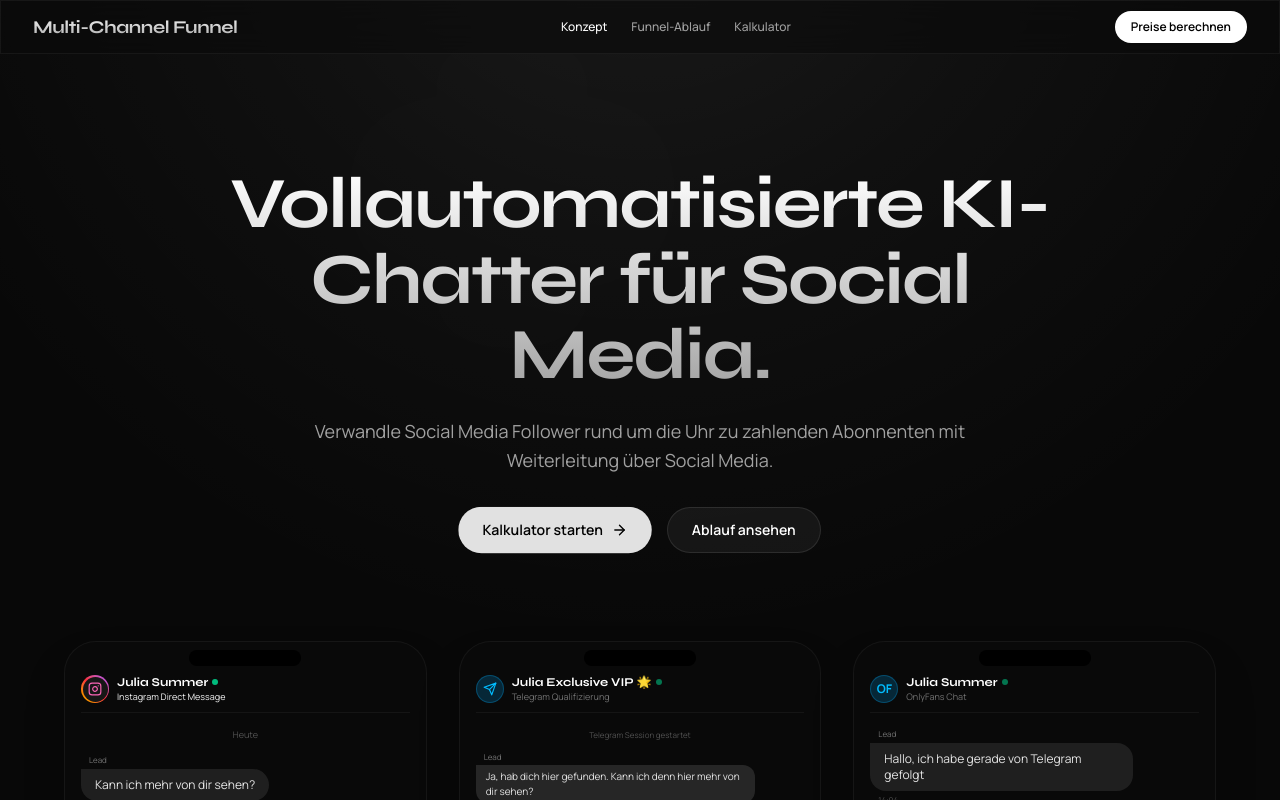
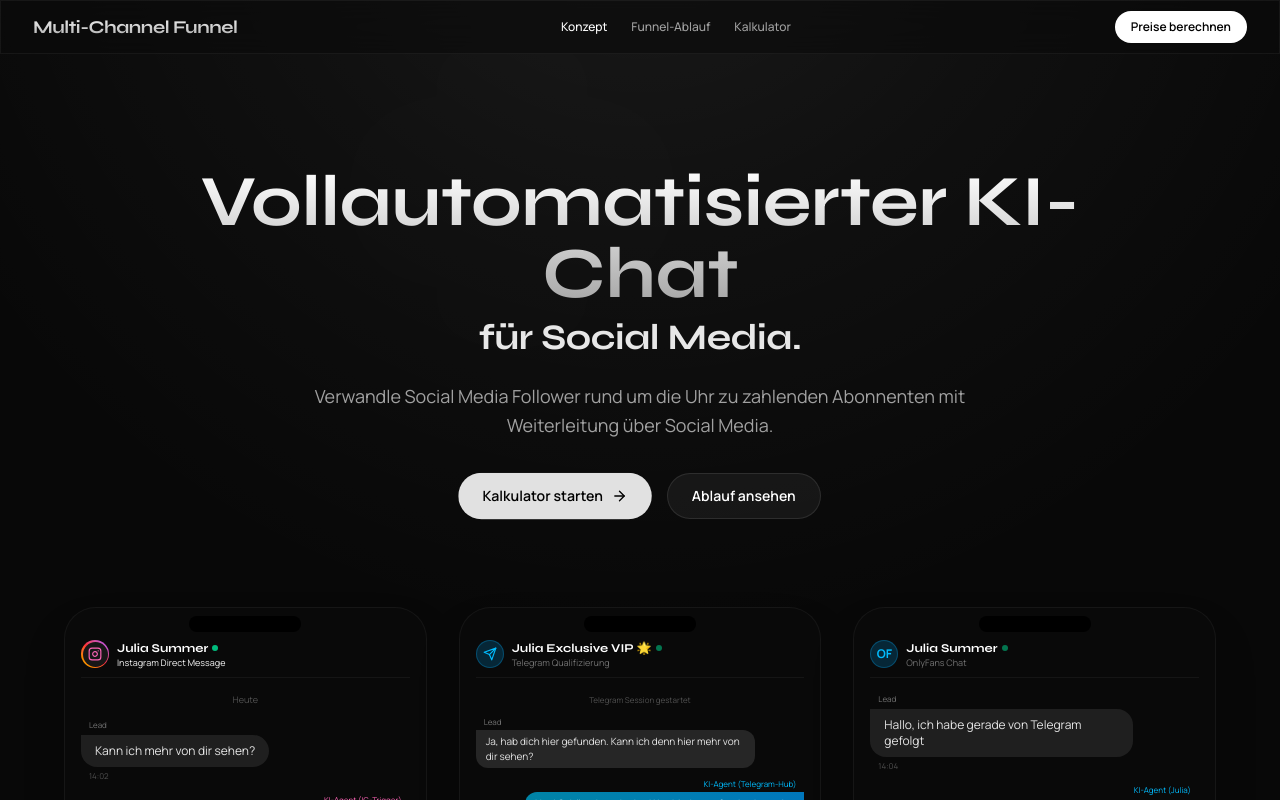
Before and after one commit to Jonaspwittmann/Marketing-Multi-Channel-Funnel, a React (Vite) app: page / in a window 1280 px wide. Shown: the top 800 px of the page. Built offline with nearby package versions, Linux system fonts and the light colour scheme.

Commit message:
Update Hero formatting to multiple sizes

```diff
--- a/src/App.tsx
+++ b/src/App.tsx
@@ -500,11 +500,16 @@ export default function App() {
         {/* KONZEPT SECTION */}
         <section id="konzept" className="scroll-mt-24 pt-8 md:pt-16 space-y-16">
           <div className="max-w-4xl mx-auto space-y-6 text-center">
-            <h1 className="font-syne font-semibold text-4xl sm:text-5xl md:text-6xl lg:text-7xl tracking-tight leading-[1.05] text-gradient animate-fade-in-up">
-              Vollautomatisierte KI-Chatter für Social Media.
+            <h1 className="font-syne font-semibold tracking-tight leading-[1.05] animate-fade-in-up flex flex-col gap-2">
+              <span className="text-4xl sm:text-5xl md:text-6xl lg:text-7xl text-gradient">
+                Vollautomatisierter KI-Chat
+              </span>
+              <span className="text-2xl sm:text-3xl md:text-4xl text-white/90">
+                für Social Media.
+              </span>
             </h1>
 
-            <p className="font-manrope text-neutral-400 text-base md:text-lg leading-relaxed max-w-2xl mx-auto animate-fade-in-up" style={{ animationDelay: '0.2s' }}>
+            <p className="font-manrope text-neutral-400 text-base md:text-lg leading-relaxed max-w-2xl mx-auto animate-fade-in-up mt-6" style={{ animationDelay: '0.2s' }}>
               Verwandle Social Media Follower rund um die Uhr zu zahlenden Abonnenten mit Weiterleitung über Social Media.
             </p>
 
```
